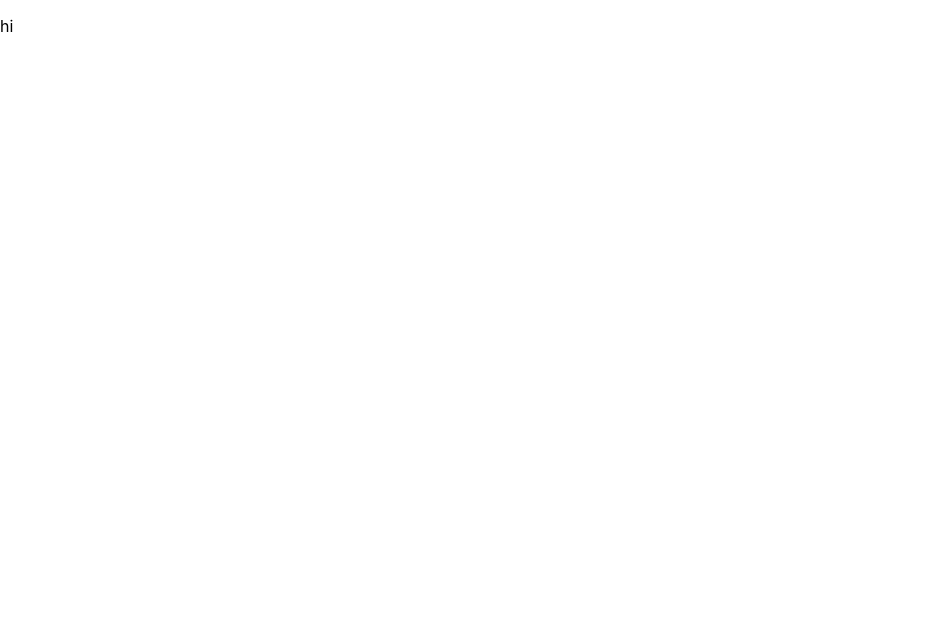
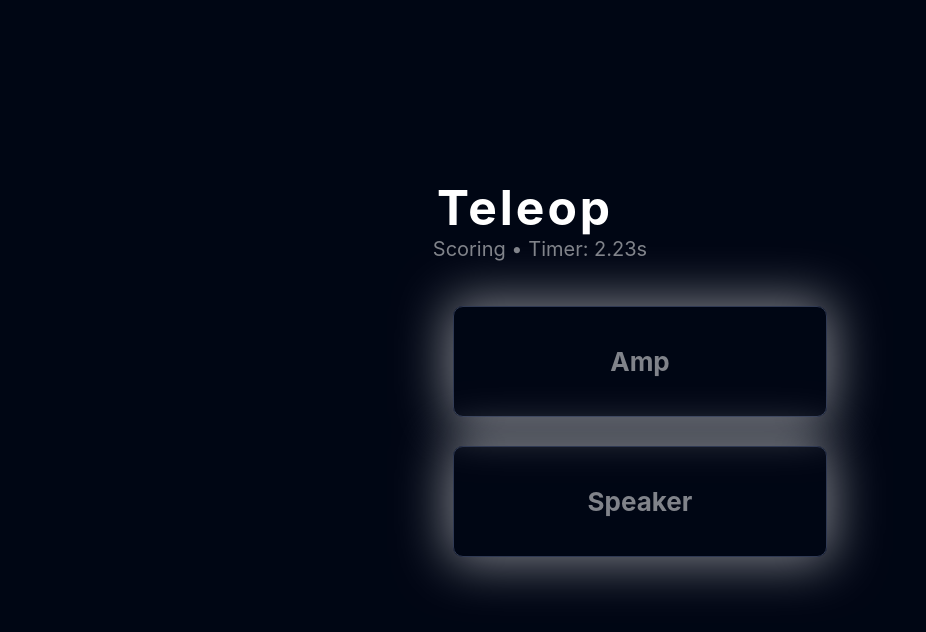
Before and after one commit to prak132/scouting-app, a React (Create React App) app in the folder scouting-app-2024/: page / in a window 1280 px wide. Shown: the top 632 px of the page, without its empty margins (0-926 px from the left). Built offline with nearby package versions, Linux system fonts and the light colour scheme.

Commit message:
basic page

```diff
--- a/scouting-app-2024/src/App.css
+++ b/scouting-app-2024/src/App.css
@@ -1,6 +1,25 @@
+body {
+  background: #000614;
+}
+
+button:hover {
+  cursor: pointer;
+}
+
+.center{
+  position: absolute;
+  top: 50%;
+  left: 50%;
+}
+
+.teleop-text{
+  text-align: left;
+}
+
 .App {
   text-align: center;
 }
+
 
 .App-logo {
   height: 40vmin;
@@ -14,7 +33,7 @@
 }
 
 .App-header {
-  background-color: #282c34;
+  background-color: #000614;
   min-height: 100vh;
   display: flex;
   flex-direction: column;
@@ -28,6 +47,13 @@
   color: #61dafb;
 }
 
+/*test.App-telop-text{
+  background: linear-gradient(177deg, #FFF 2.26%, rgba(255, 255, 255, 0.00) 165.48%);
+  background-clip: text;
+  -webkit-background-clip: text;
+  -webkit-text-fill-color: transparent;
+}*/
+
 @keyframes App-logo-spin {
   from {
     transform: rotate(0deg);
--- a/scouting-app-2024/src/App.js
+++ b/scouting-app-2024/src/App.js
@@ -1,8 +1,23 @@
 import './App.css';
+import React from 'react';
+import AutoLayout from './components/auto/layout.js';
+import TeleopLayout from './components/teleop/layout.js';
 
 function App() {
+  const choosePage = (elapsedTime) => {
+    if (elapsedTime < 1500) {
+      return <TeleopLayout />;
+    } else if (elapsedTime > 15000) {
+      return <AutoLayout />;
+    } else {
+      return <TeleopLayout />;
+    }
+  };
+  const elapsedTime = 1501;
   return (
-    <p>hi</p>
+    <div>
+      {choosePage(elapsedTime)}
+    </div>
   );
 }
 
--- /dev/null
+++ b/scouting-app-2024/src/components/auto/layout.js
@@ -0,0 +1,14 @@
+import React from "react";
+
+const teleopLayout = () => {
+  return (
+    <div>
+        <p>hi!</p>
+    </div>
+
+  );
+
+
+};
+
+export default teleopLayout;
--- /dev/null
+++ b/scouting-app-2024/src/components/teleop/ampButton.js
@@ -0,0 +1,56 @@
+import React, { useState } from "react";
+
+const AmpButton = ({ onSelect }) => {
+    const [isSelected, setIsSelected] = useState(false);
+    const handleMouseDown = () => {
+        setIsSelected(true);
+    };
+    const handleMouseUp = () => {
+        if (isSelected) {
+            onSelect();
+        }
+        setIsSelected(false);
+    };
+    return (
+        <div
+            type="ampButton"
+            onMouseDown={handleMouseDown}
+            onMouseUp={handleMouseUp}
+            style={{
+                display: "flex",
+                alignItems: "center",
+                justifyContent: "center",
+                height: "25vh",
+                margin: 0,
+            }}
+        >
+            <div
+                style={{
+                    width: 372,
+                    height: 109,
+                    background: isSelected ? "rgba(145.25, 145.25, 145.25, 0.20)" : "rgba(217, 217, 217, 0)",
+                    boxShadow: "0px 0px 51px 5px rgba(255, 255, 255, 0.50)",
+                    borderRadius: 10,
+                    border: isSelected ? "1px white solid" : "1px #2F3953 solid",
+                    display: "flex",
+                    alignItems: "center",
+                    justifyContent: "center",
+                    cursor: "pointer",
+                }}
+            >
+                <div
+                    style={{
+                        color: isSelected ? "rgba(255, 255, 255, 1)" : "rgba(255, 255, 255, 0.50)",
+                        fontSize: 26,
+                        fontWeight: "700",
+                        wordWrap: "break-word",
+                    }}
+                >
+                    Amp
+                </div>
+            </div>
+        </div>
+    );
+};
+
+export default AmpButton;
--- /dev/null
+++ b/scouting-app-2024/src/components/teleop/layout.js
@@ -0,0 +1,37 @@
+import React from "react";
+import AmpButton from './ampButton.js';
+import SpeakerButton from './speakerButton.js';
+
+const TeleopLayout = () => {
+    const handleAmpButton = () => {
+        console.log("test1");
+    };
+
+    const handleSpeakerButton = () => {
+        console.log("test2");
+    };
+    const elapsedTime = 2.23;
+
+    return (
+    <div>
+        <div type="teleop-text" style={{ display: "flex", alignItems: "center", justifyContent: "center", marginRight: '10px' }}>
+        <div type = "teleop-text" style={{ background: 'linear-gradient(#FFFFFF, #FFFFFF00)', color: 'white', fontSize: 48, fontWeight: '700', wordWrap: 'break-word', paddingRight: '220px', letterSpacing: '3px', backgroundClip: 'text', paddingTop: '178px'}}>
+            Teleop
+        </div>
+        </div>
+
+        <div style={{color: 'rgba(255, 255, 255, 0.50)', display: "flex", alignItems: "center", justifyContent: "center", marginRight: '200px', fontSize: 20, fontWeight: '400', wordWrap: 'break-word'}}>
+            Scoring • Timer: {elapsedTime}s
+        </div>
+
+        <div>
+          <AmpButton onSelect={handleAmpButton} />
+          <SpeakerButton onSelect={handleSpeakerButton} />
+        </div>
+    </div>
+
+
+    );
+};
+
+export default TeleopLayout;
--- /dev/null
+++ b/scouting-app-2024/src/components/teleop/speakerButton.js
@@ -0,0 +1,59 @@
+import React, { useState } from "react";
+
+const SpeakerButton = ({ onSelect }) => {
+  const [isSelected, setIsSelected] = useState(false);
+
+  const handleMouseDown = () => {
+    setIsSelected(true);
+  };
+
+  const handleMouseUp = () => {
+    if (isSelected) {
+      onSelect();
+    }
+    setIsSelected(false);
+  };
+
+  return (
+    <div
+      type="speakerButton"
+      onMouseDown={handleMouseDown}
+      onMouseUp={handleMouseUp}
+      style={{
+        display: "flex",
+        alignItems: "center",
+        justifyContent: "center",
+        height: "10vh",
+        margin: 0,
+      }}
+    >
+      <div
+        style={{
+          width: 372,
+          height: 109,
+          background: isSelected ? "rgba(145.25, 145.25, 145.25, 0.20)" : "rgba(217, 217, 217, 0)",
+          boxShadow: "0px 0px 51px 5px rgba(255, 255, 255, 0.50)",
+          borderRadius: 10,
+          border: isSelected ? "1px white solid" : "1px #2F3953 solid",
+          display: "flex",
+          alignItems: "center",
+          justifyContent: "center",
+          cursor: "pointer",
+        }}
+      >
+        <div
+          style={{
+            color: isSelected ? "rgba(255, 255, 255, 1)" : "rgba(255, 255, 255, 0.50)",
+            fontSize: 26,
+            fontWeight: "700",
+            wordWrap: "break-word",
+          }}
+        >
+          Speaker
+        </div>
+      </div>
+    </div>
+  );
+};
+
+export default SpeakerButton;
```
Also changed, not shown: scouting-app-2024/src/components/assets/monkeylogo.svg (added), scouting-app-2024/src/components/auto/smt.txt (deleted), scouting-app-2024/src/components/teleop/scored.js (added), scouting-app-2024/src/components/teleop/smt.txt (deleted).
